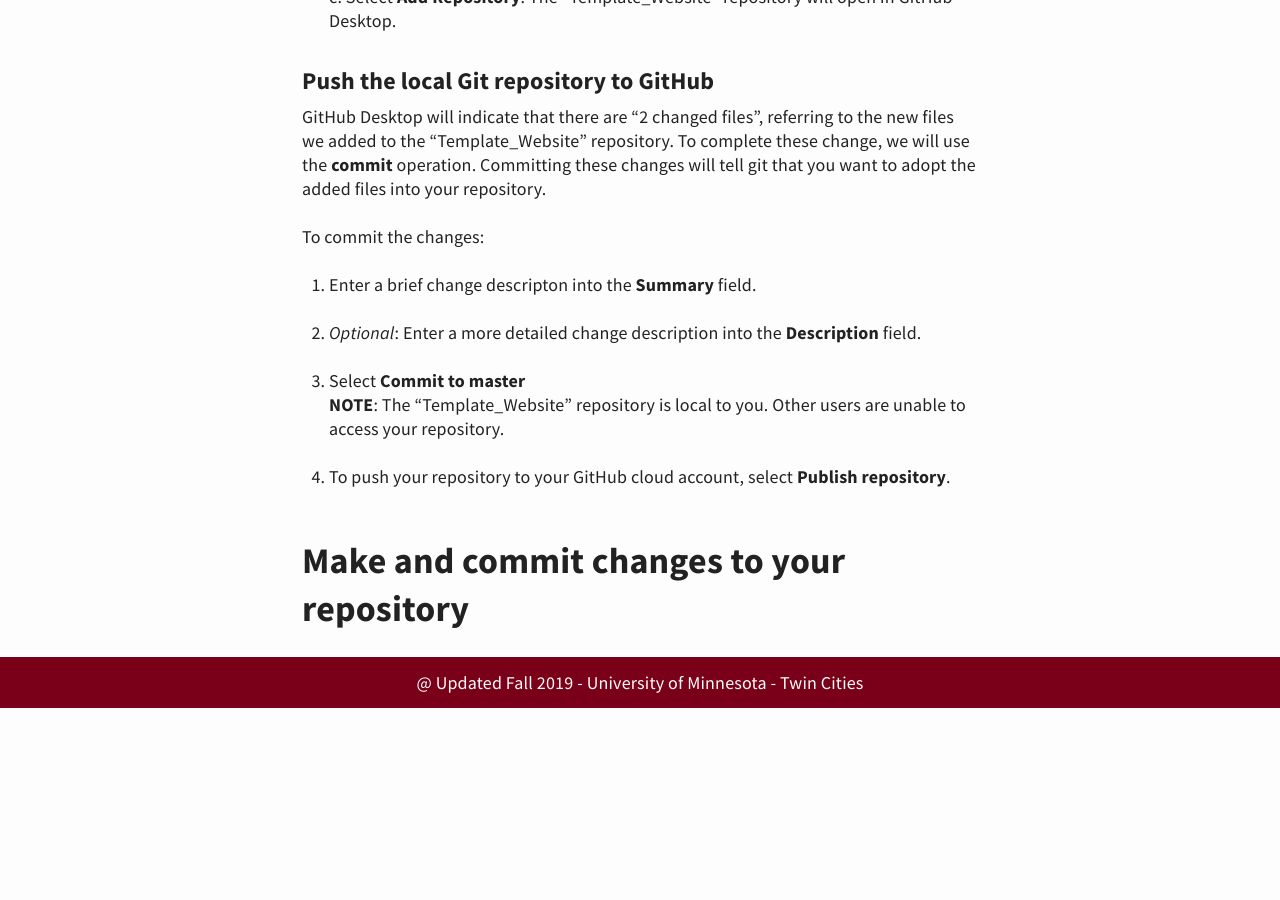
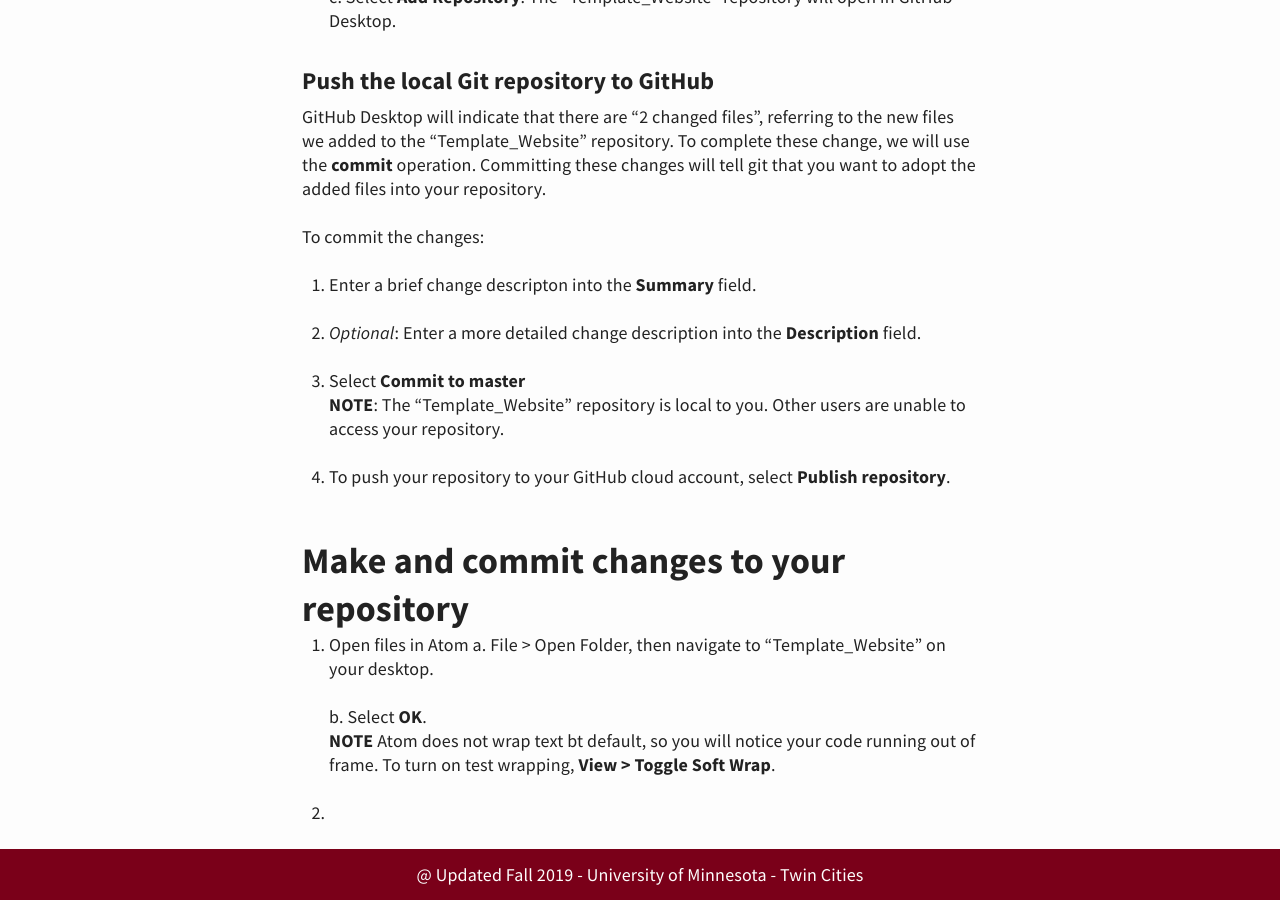
Before and after one commit to kristinashirk/digital-tech, a Jekyll site: the page built from _posts/2019-09-02-git and GitHub.md, in a window 1280 px wide and 900 px high, scrolled down 2802 px. Built offline with Jekyll 4.4.1, drawn with Linux system fonts in a browser that asks for light colours; before the commit the page ends 3510 px from its top, so only the background shows below that.

Commit message:
Adding a final section

```diff
--- a/_posts/2019-09-02-git and GitHub.md
+++ b/_posts/2019-09-02-git and GitHub.md
@@ -86,3 +86,10 @@ To commit the changes:
 4. To push your repository to your GitHub cloud account, select **Publish repository**.
 
 ## Make and commit changes to your repository
+1. Open files in Atom
+	a. File > Open Folder, then navigate to "Template_Website" on your desktop.
+
+    b. Select **OK**.
+    **NOTE** Atom does not wrap text bt default, so you will notice your code running out of frame. To turn on test wrapping, **View > Toggle Soft Wrap**.
+
+2.
```
